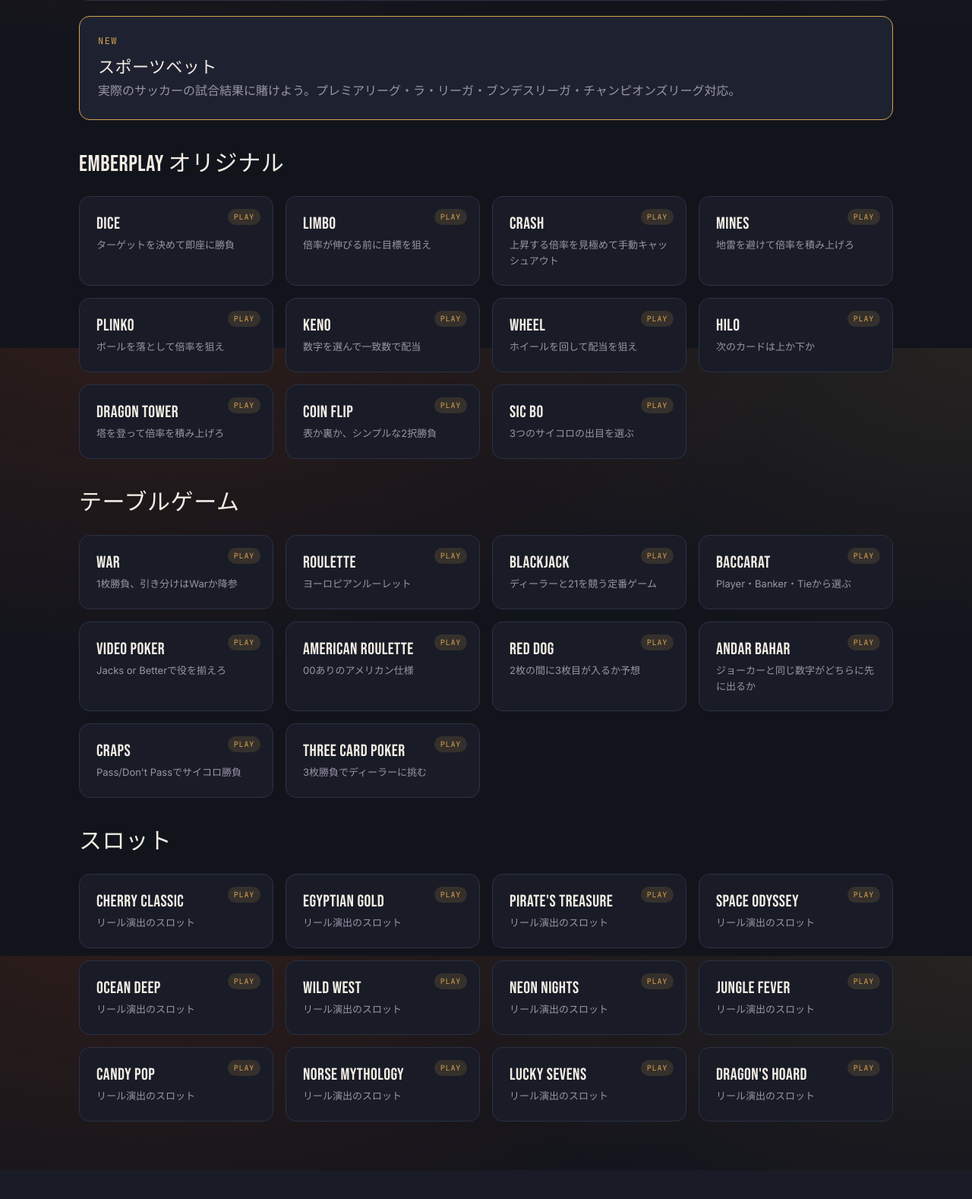
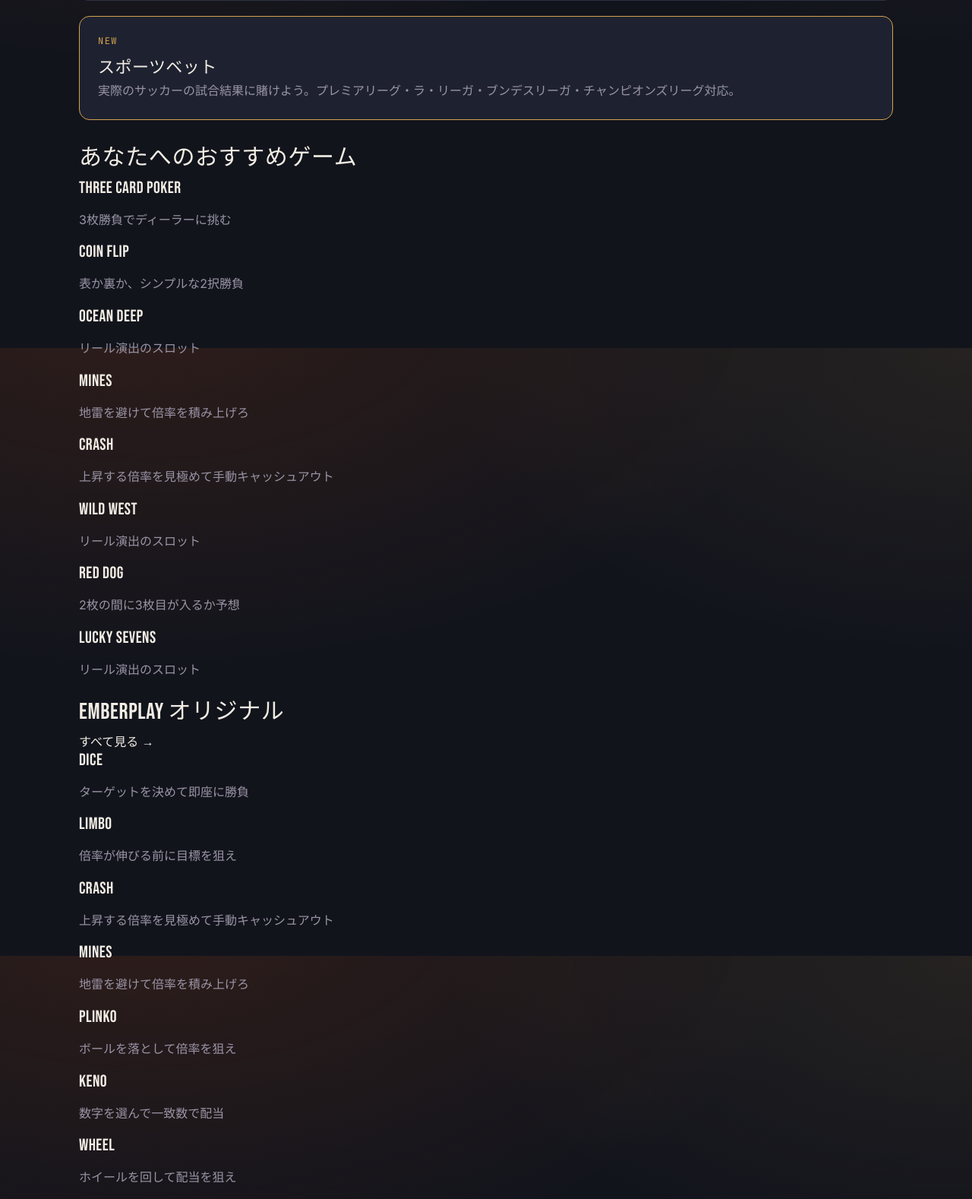
Before and after one commit to ebi12230928-svg/ebi-emberplay, a Flask app: page / in a window 1280 px wide. Shown: the part 342-1920 px from the top of the page at 76% size. Before the commit the page ends 1832 px from the top, so only its background shows below. Run offline with Flask 3, Linux system fonts and the light colour scheme; the visitor is signed in with stand-in values (Sample User, id 1); data that the repository does not hold is empty; parts of the project's set-up code (start-up, migrations or seed data) failed here and were passed over.

Commit message:
Add files via upload

```diff
--- a/templates/index.html
+++ b/templates/index.html
@@ -1,5 +1,9 @@
 {% extends "base.html" %}
 {% block title %}ロビー ・ EMBERPLAY{% endblock %}
+
+{% macro game_link(game) -%}
+{{ url_for('games.slots_page', theme_id=game.theme_id) if game.category == 'slots' else url_for('games.' + game.slug.replace('-', '_') + '_page') }}
+{%- endmacro %}
 
 {% block content %}
 <span class="eyebrow">エンタメ専用ポイント ・ 換金/購入は一切できません</span>
@@ -29,50 +33,60 @@
   <p style="margin: 0;">実際のサッカーの試合結果に賭けよう。プレミアリーグ・ラ・リーガ・ブンデスリーガ・チャンピオンズリーグ対応。</p>
 </a>
 
-{% if recent %}
-<div class="ticker">
-  <div class="ticker-track">
-    {% for bet in recent + recent %}
-    <span class="ticker-item">
-      <strong>{{ bet.user.username }}</strong>
-      <span class="text-muted">{{ bet.game }}</span>
-      {% if bet.payout > bet.wager %}
-        <span class="win">+{{ "{:,}".format(bet.payout - bet.wager) }}</span>
-      {% else %}
-        <span class="loss">-{{ "{:,}".format(bet.wager) }}</span>
-      {% endif %}
-    </span>
+<div id="no-results" style="display:none; text-align:center; padding: 40px 0; color: var(--text-muted);">
+  該当するゲームが見つかりませんでした。
+</div>
+
+<div id="carousel-sections">
+
+{% if continue_playing %}
+<div class="carousel-section" data-carousel-section>
+  <div class="carousel-header">
+    <h2>プレーを続ける</h2>
+  </div>
+  <div class="carousel">
+    {% for game in continue_playing %}
+    <a class="carousel-card" href="{{ game_link(game) }}" data-name="{{ game.name | lower }}">
+      <h3>{{ game.name }}</h3>
+      <p>{{ game.tagline }}</p>
+    </a>
     {% endfor %}
   </div>
 </div>
 {% endif %}
 
-<div id="no-results" style="display:none; text-align:center; padding: 40px 0; color: var(--text-muted);">
-  該当するゲームが見つかりませんでした。
+<div class="carousel-section" data-carousel-section>
+  <div class="carousel-header">
+    <h2>あなたへのおすすめゲーム</h2>
+  </div>
+  <div class="carousel">
+    {% for game in recommended %}
+    <a class="carousel-card" href="{{ game_link(game) }}" data-name="{{ game.name | lower }}">
+      <h3>{{ game.name }}</h3>
+      <p>{{ game.tagline }}</p>
+    </a>
+    {% endfor %}
+  </div>
 </div>
 
 {% for cat in categories %}
-<h2 style="margin-top: 32px;">{{ cat.label }}</h2>
-<div class="game-grid" data-category="{{ cat.key }}">
-  {% for game in cat.games %}
-    {% if game.ready %}
-    <a class="game-card"
-       href="{{ url_for('games.slots_page', theme_id=game.theme_id) if game.category == 'slots' else url_for('games.' + game.slug + '_page') }}"
-       data-name="{{ game.name | lower }}">
-      <span class="badge">Play</span>
+<div class="carousel-section" data-carousel-section>
+  <div class="carousel-header">
+    <h2>{{ cat.label }}</h2>
+    <a class="carousel-see-all" href="{{ url_for('lobby.category', key=cat.key) }}">すべて見る →</a>
+  </div>
+  <div class="carousel">
+    {% for game in cat.games %}
+    <a class="carousel-card" href="{{ game_link(game) }}" data-name="{{ game.name | lower }}">
       <h3>{{ game.name }}</h3>
       <p>{{ game.tagline }}</p>
     </a>
-    {% else %}
-    <div class="game-card" style="opacity: 0.55; cursor: not-allowed;" data-name="{{ game.name | lower }}">
-      <span class="badge soon">近日公開</span>
-      <h3>{{ game.name }}</h3>
-      <p>{{ game.tagline }}</p>
-    </div>
-    {% endif %}
-  {% endfor %}
+    {% endfor %}
+  </div>
 </div>
 {% endfor %}
+
+</div>
 {% endblock %}
 
 {% block scripts %}
@@ -84,15 +98,14 @@
     const query = searchInput.value.trim().toLowerCase();
     let anyVisible = false;
 
-    document.querySelectorAll(".game-grid").forEach((grid) => {
-      let gridHasVisible = false;
-      grid.querySelectorAll("[data-name]").forEach((card) => {
+    document.querySelectorAll("[data-carousel-section]").forEach((section) => {
+      let sectionHasVisible = false;
+      section.querySelectorAll("[data-name]").forEach((card) => {
         const match = card.dataset.name.includes(query);
         card.style.display = match ? "" : "none";
-        if (match) { gridHasVisible = true; anyVisible = true; }
+        if (match) { sectionHasVisible = true; anyVisible = true; }
       });
-      grid.previousElementSibling.style.display = gridHasVisible ? "" : "none";
-      grid.style.display = gridHasVisible ? "" : "none";
+      section.style.display = sectionHasVisible ? "" : "none";
     });
 
     noResults.style.display = anyVisible ? "none" : "block";
```
Also changed, not shown: templates/admin.html (+32 -0 lines), templates/category.html (added, +18 -0 lines).
